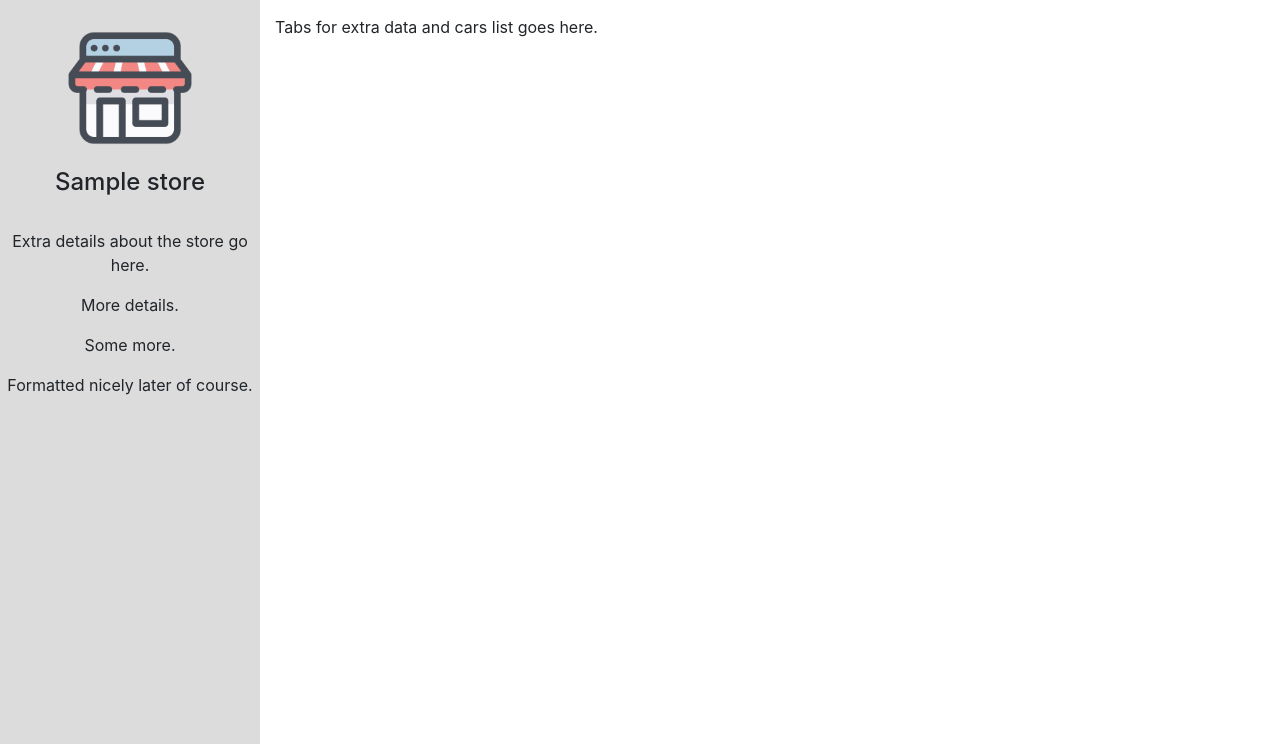
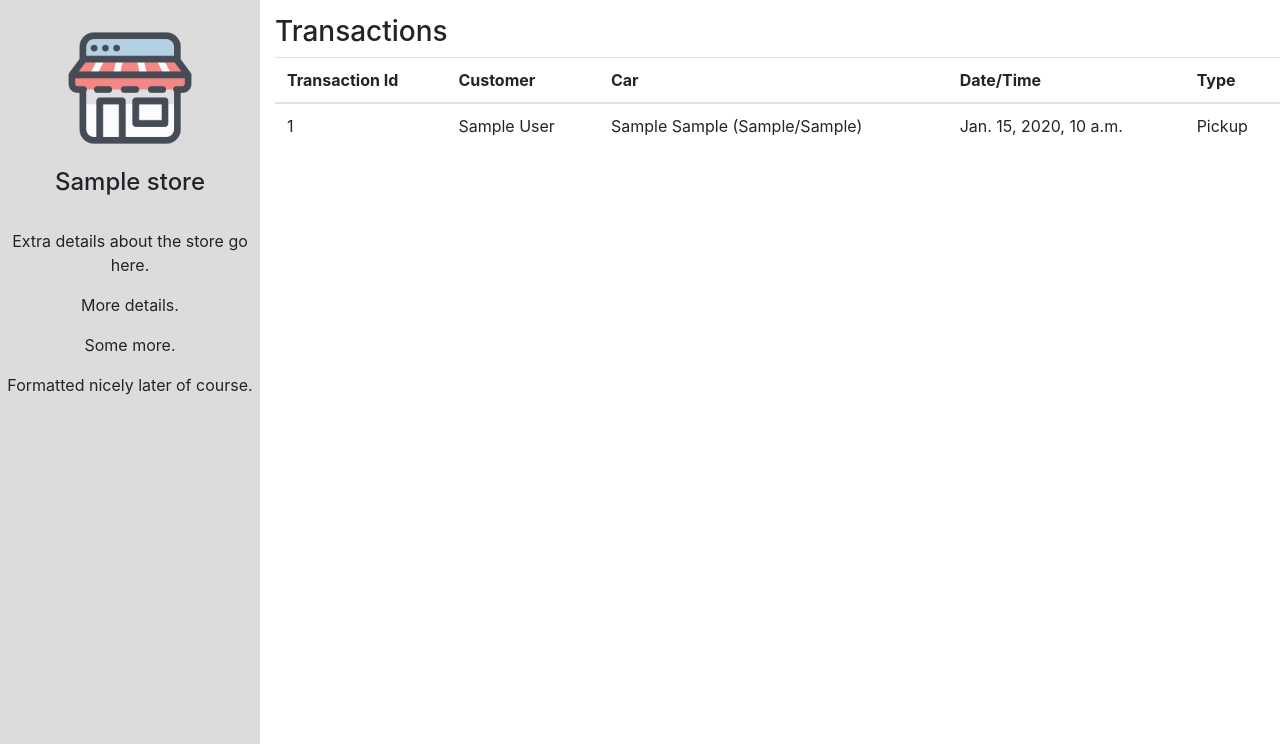
Before and after one commit to thomasvogelaar/IFB299, a Django app: page /stores/1 in a window 1280 px wide. Shown: the part 56-800 px from the top of the page. Run offline with Django 3.2, Linux system fonts and the light colour scheme; a user stored in the database is signed in; tables that the repository leaves empty hold one stand-in row (values such as "Sample post"); some libraries are stand-ins or nearby versions.

Commit message:
Added store transaction list, fixed transaction string representation.

```diff
--- a/carrental/core/models.py
+++ b/carrental/core/models.py
@@ -100,4 +100,4 @@ class Transaction(models.Model):
         default = "Pickup"
     )
     def __str__(self):
-        return 'Transaction ID' + self.ID
+        return 'Transaction ID' + str(self.id)
--- a/carrental/core/views.py
+++ b/carrental/core/views.py
@@ -2,7 +2,7 @@ from django.contrib.auth.decorators import login_required
 from django.http import HttpResponse
 from django.shortcuts import get_object_or_404, render
 from django.views import generic
-from .models import Store
+from .models import Store, Transaction
 
 
 @login_required
--- a/carrental/templates/core/store_details.html
+++ b/carrental/templates/core/store_details.html
@@ -20,7 +20,31 @@
     </div>
     <div class="entity-right-div">
         <div class="entity-right-child-div">
-            Tabs for extra data and cars list goes here.
+            <h3>Transactions</h3>
+            <div class="table-responsive">
+                <table class="table">
+                    <thead>
+                        <tr>
+                            <th>Transaction Id</th>
+                            <th>Customer</th>
+                            <th>Car</th>
+                            <th>Date/Time</th>
+                            <th>Type</th>
+                        </tr>
+                    </thead>
+                    <tbody>
+                    {% for transaction in store.transaction_set.all %}
+                        <tr>
+                            <td>{{ transaction.id }}</td>
+                            <td>{{ transaction.customer.name }}</td>
+                            <td>{{ transaction.car|stringformat:"s" }}</td>
+                            <td>{{ transaction.time }}</td>
+                            <td>{{ transaction.get_type_display }}</td>
+                        </tr>
+                    {% endfor %}
+                    </tbody>
+                </table>
+            </div>
         </div>
     </div>
 </div>
```
